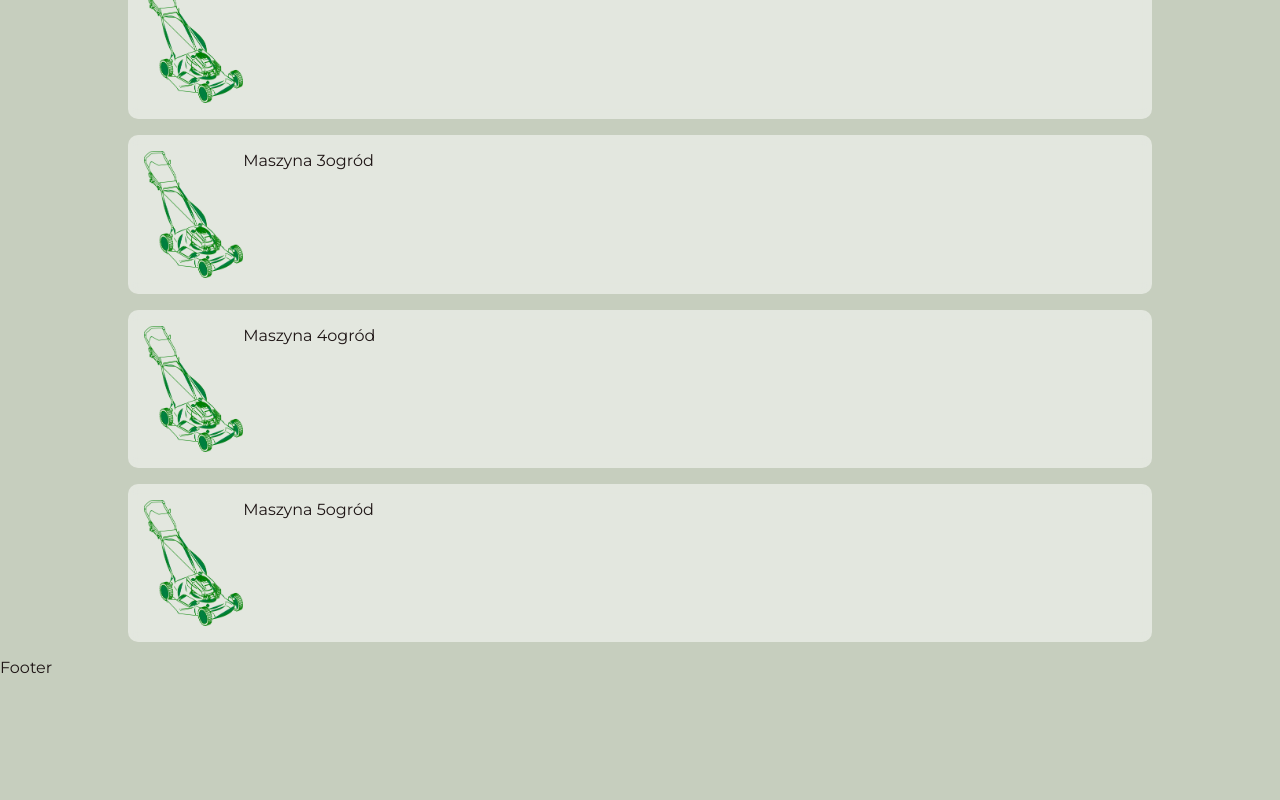
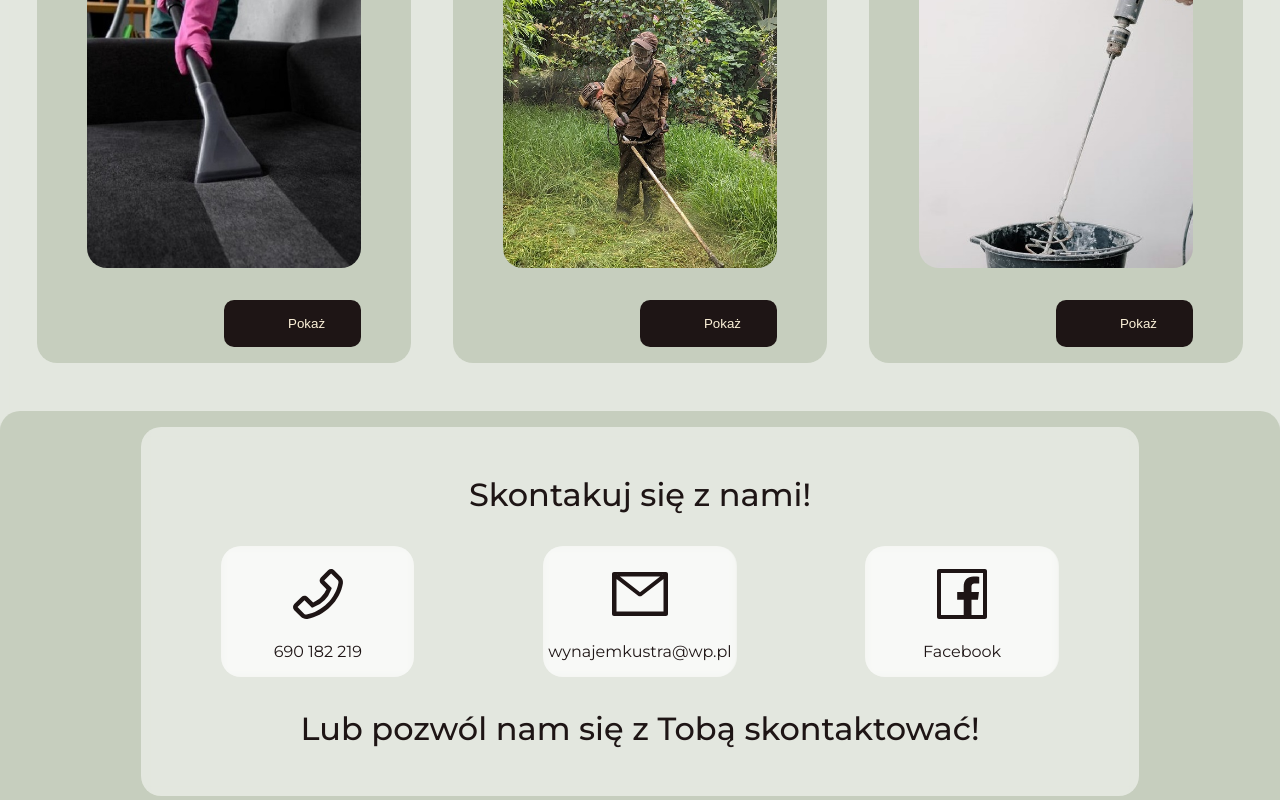
Before and after one commit to KubaGlegola/wypozyczalniaKustra, a React (Create React App) app: page / in a window 1280 px wide. Shown: the part 1220-2020 px from the top of the page. Before the commit the page ends 1897 px from the top, so only its background shows below. Built offline with nearby package versions, Linux system fonts and the light colour scheme.

Commit message:
add Contact component, edit styles of previous made containers

```diff
--- a/src/App.js
+++ b/src/App.js
@@ -6,6 +6,7 @@ import Navbar from "./components/Layout/Navbar";
 import Producers from "./components/Layout/Producers";
 import Footer from "./components/Layout/Footer";
 import Offer from "./components/Layout/Offer";
+import Contact from "./components/Layout/Contact";
 
 const PRODUKTY = [
   {
@@ -57,6 +58,7 @@ function App() {
       <Hero />
       <Producers />
       <Offer products={PRODUKTY} />
+      <Contact />
       <Footer />
     </div>
   );
--- /dev/null
+++ b/src/components/Layout/Contact.js
@@ -0,0 +1,35 @@
+import React from "react";
+import Card from "../UI/Card";
+import classes from "./Contact.module.css";
+import {
+  AiOutlinePhone,
+  AiOutlineMail,
+  AiOutlineFacebook,
+} from "react-icons/ai";
+
+const Contact = () => {
+  return (
+    <Card className={classes.contact}>
+      <Card className={classes.contactContainer}>
+        <p className={classes.title}>Skontakuj się z nami!</p>
+        <div className={classes.cardsContainer}>
+          <Card className={classes.contactCard}>
+            <AiOutlinePhone className={classes.contactIcon} />
+            <a href="tel:690-182-219">690 182 219</a>
+          </Card>
+          <Card className={classes.contactCard}>
+            <AiOutlineMail className={classes.contactIcon} />
+            <a href="mailto: wynajemkustra@wp.pl">wynajemkustra@wp.pl</a>
+          </Card>
+          <Card className={classes.contactCard}>
+            <AiOutlineFacebook className={classes.contactIcon} />
+            Facebook
+          </Card>
+        </div>
+        <p className={classes.title}>Lub pozwól nam się z Tobą skontaktować!</p>
+      </Card>
+    </Card>
+  );
+};
+
+export default Contact;
--- /dev/null
+++ b/src/components/Layout/Contact.module.css
@@ -0,0 +1,53 @@
+.contact {
+  min-height: 50vw;
+  background-color: #c6cebe;
+  transform: translateY(-2rem);
+}
+
+.contactContainer {
+  width: 80%;
+  text-align: center;
+}
+
+.title {
+  font-size: 2rem;
+  font-weight: 500;
+}
+
+.cardsContainer {
+  display: flex;
+}
+
+.contactCard:hover > .contactIcon {
+  animation: bump ease-in-out 1s;
+}
+
+.contactIcon {
+  font-size: 4rem;
+  margin-bottom: 1rem;
+}
+
+@keyframes bump {
+  0% {
+    transform: rotate(0);
+  }
+  25% {
+    transform: rotate(60deg);
+  }
+  50% {
+    transform: rotateX(0);
+  }
+  75% {
+    transform: rotateX(-60deg);
+  }
+  100% {
+    transform: rotateX(0);
+  }
+}
+
+.contactCard {
+  width: 20%;
+  display: flex;
+  flex-direction: column;
+  align-items: center;
+}
--- a/src/components/Layout/Navbar.module.css
+++ b/src/components/Layout/Navbar.module.css
@@ -6,6 +6,8 @@
   width: 100%;
   padding: 0 1rem;
   backdrop-filter: blur(5px);
+  z-index: 999;
+  background: rgba(255, 255, 255, 0.5);
 }
 
 .menu {
--- a/src/components/Layout/Offer.js
+++ b/src/components/Layout/Offer.js
@@ -4,25 +4,29 @@ import Card from "../UI/Card";
 import dom from "../../assets/dom.jpg";
 import ogrod from "../../assets/ogrod.jpg";
 import budowa from "../../assets/budowa.jpeg";
+import Button from "../UI/Button";
 
 const Offer = (props) => {
-  const [itemsShown, setItemsShown] = useState(true);
+  const [itemsShown, setItemsShown] = useState(false);
   return (
-    <section className={classes.offer}>
+    <Card className={classes.offer}>
       <h1 className={classes.title}>Oferta: </h1>
       {!itemsShown && (
         <div className={classes.cardsContainer}>
           <Card className={classes.card}>
             <p className={classes.title}>Dom</p>
             <img className={classes.img} src={dom} alt="dom" />
+            <Button className={classes.buttonn}>Pokaż</Button>
           </Card>
           <Card className={classes.card}>
             <p className={classes.title}>Ogród</p>
             <img className={classes.img} src={ogrod} alt="ogrod" />
+            <Button className={classes.buttonn}>Pokaż</Button>
           </Card>
           <Card className={classes.card}>
             <p className={classes.title}>Budowa</p>
             <img className={classes.img} src={budowa} alt="budowa" />
+            <Button className={classes.buttonn}>Pokaż</Button>
           </Card>
         </div>
       )}
@@ -38,7 +42,7 @@ const Offer = (props) => {
             </Card>
           );
         })}
-    </section>
+    </Card>
   );
 };
 
--- a/src/components/Layout/Offer.module.css
+++ b/src/components/Layout/Offer.module.css
@@ -1,7 +1,8 @@
 .offer {
   margin: 0 auto;
-  width: 80%;
+  width: 100%;
   text-align: center;
+  padding-bottom: 5rem;
 }
 
 .title {
@@ -12,10 +13,9 @@
 .card {
   display: flex;
   flex-direction: column;
-  justify-content: center;
-  align-items: center;
   width: 30%;
   cursor: pointer;
+  background-color: #c6cebe;
 }
 
 .cardsContainer {
@@ -24,8 +24,9 @@
 }
 
 .img {
+  margin: 0 auto;
   width: 80%;
-  border-radius: 10px;
+  border-radius: 20px;
 }
 
 .productCard {
@@ -35,3 +36,8 @@
 .productImg {
   width: 10%;
 }
+
+.buttonn {
+  width: 40%;
+  margin: 2rem 10% 0 auto;
+}
--- a/src/components/UI/Button.js
+++ b/src/components/UI/Button.js
@@ -3,7 +3,7 @@ import classes from "./Button.module.css";
 
 const Button = (props) => {
   return (
-    <button className={classes.button} {...props}>
+    <button className={`${classes.button} ${props.className}`}>
       {props.children}
     </button>
   );
--- a/src/components/UI/Button.module.css
+++ b/src/components/UI/Button.module.css
@@ -2,7 +2,7 @@
   cursor: pointer;
   border: none;
   outline: none;
-  padding: 1rem 2rem;
+  padding: 1rem 4rem;
   background-color: #1e1515;
   color: #fcf1d8;
   border-radius: 10px;
--- a/src/components/UI/Card.module.css
+++ b/src/components/UI/Card.module.css
@@ -1,7 +1,7 @@
 .card {
   margin: 0 auto;
   padding: 1rem;
-  border-radius: 10px;
+  border-radius: 20px;
   background: rgba(255, 255, 255, 0.5);
   backdrop-filter: blur(5px);
 }
--- a/src/index.css
+++ b/src/index.css
@@ -4,6 +4,11 @@
 * {
   box-sizing: border-box;
   scroll-behavior: smooth;
+}
+
+a {
+  text-decoration: none;
+  color: #1e1515;
 }
 
 body {
```
Also changed, not shown: 1 other file (tests, documents, lock files or other folders).
